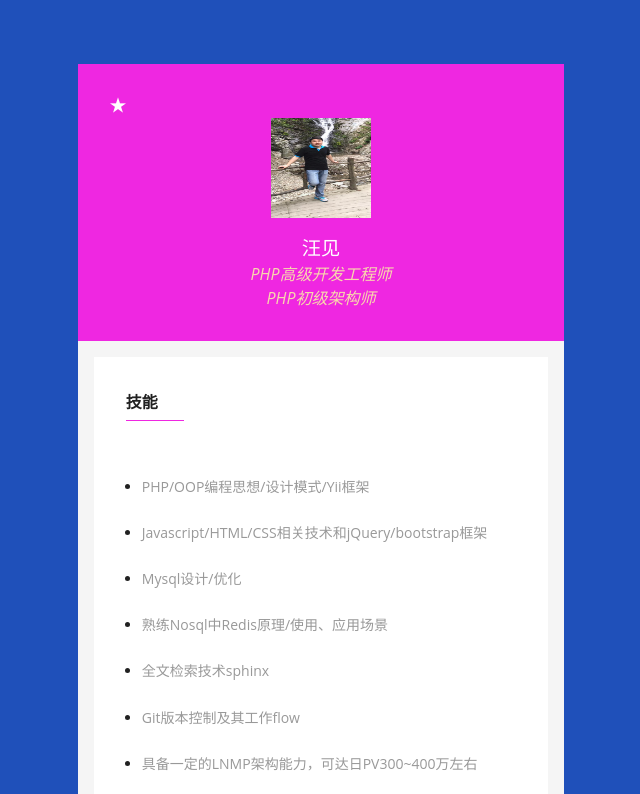
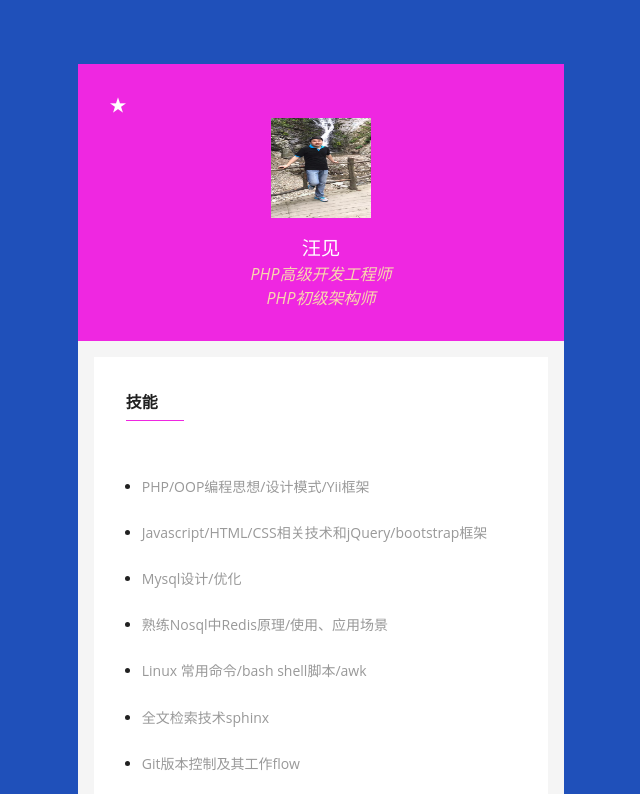
Before and after one commit to wangjiangit/person.5izan.com, a plain HTML site: page m/index.html in a window 1280 px wide. Both pictures are taken after a click on the tab 578 px from the left and 791 px from the top of the page. Shown: the top 794 px of the page, without its empty margins (319-959 px from the left). Drawn offline with Linux system fonts and the light colour scheme.

Commit message:
遗一项技能和PC端一样

```diff
--- a/m/index.html
+++ b/m/index.html
@@ -72,6 +72,8 @@
                                     <li><span>Mysql设计/优化</span>
                                     </li>
                                     <li><span>熟练Nosql中Redis原理/使用、应用场景</span>
+                                    </li>
+                                    <li><span> Linux 常用命令/bash shell脚本/awk</span>
                                     </li>
                                     <li><span>全文检索技术sphinx</span>
                                     </li>
```
